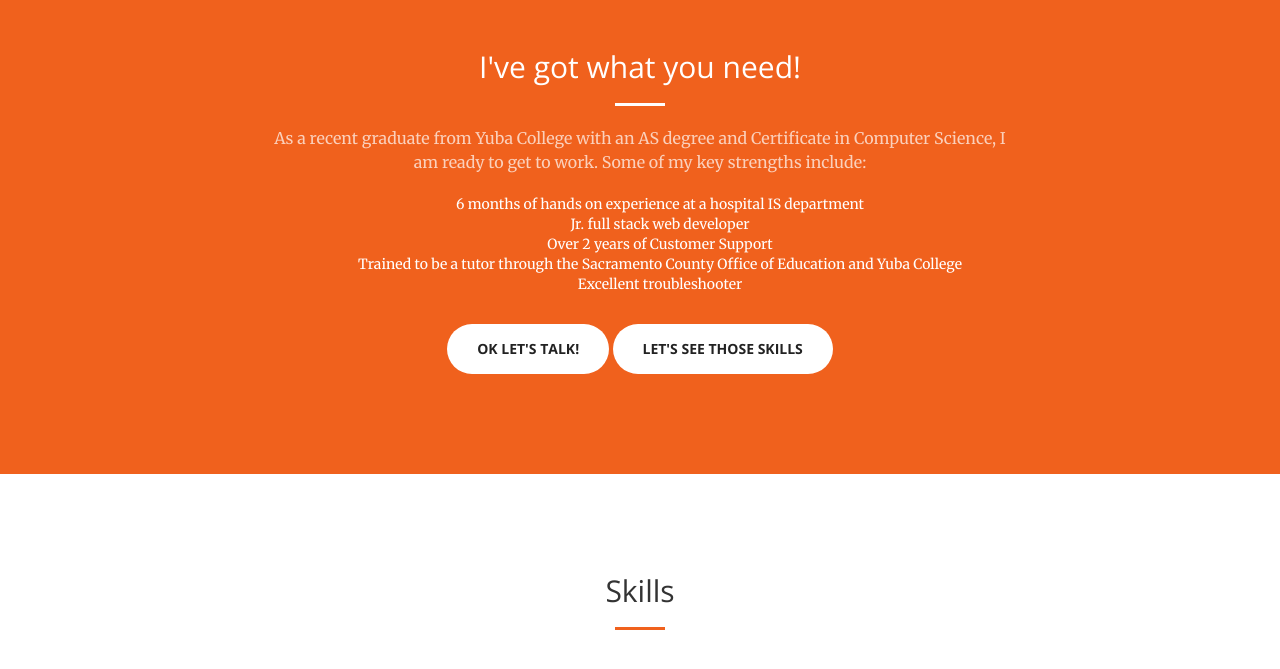
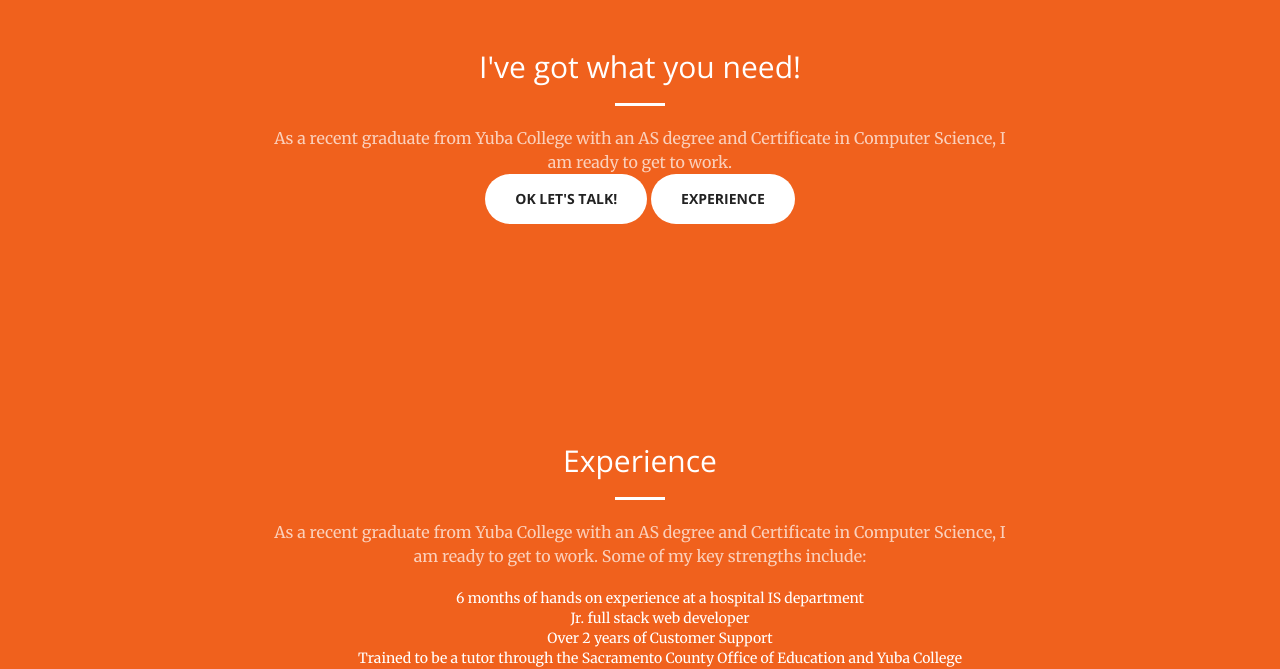
Before and after one commit to andrew-mestas/portfoliosite, a plain HTML site: page index.html in a window 1280 px wide. Shown: the part 850-1519 px from the top of the page. Drawn offline with nearby package versions, Linux system fonts and the light colour scheme.

Commit message:
Update index.html

```diff
--- a/index.html
+++ b/index.html
@@ -88,6 +88,23 @@
             <div class="row">
                 <div class="col-lg-8 col-lg-offset-2 text-center">
                     <h2 class="section-heading">I've got what you need!</h2>
+                    <hr class="light">
+                    <p class="text-faded">As a recent graduate from Yuba College with an AS degree and Certificate in Computer Science, I am ready to get to work.
+
+                    <br>
+                    <a class="btn btn-default btn-xl page-scroll" href="#contact">Ok let's talk!</a>
+                    <a class="btn btn-default btn-xl page-scroll" href="#experiences">Experience</a>
+
+                </div>
+            </div>
+        </div>
+    </section>
+
+    <section class="bg-primary" id="experiences">
+        <div class="container">
+            <div class="row">
+                <div class="col-lg-8 col-lg-offset-2 text-center">
+                    <h2 class="section-heading">Experience</h2>
                     <hr class="light">
                     <p class="text-faded">As a recent graduate from Yuba College with an AS degree and Certificate in Computer Science, I am ready to get to work. Some of my key strengths include:
                     <ul>
```
